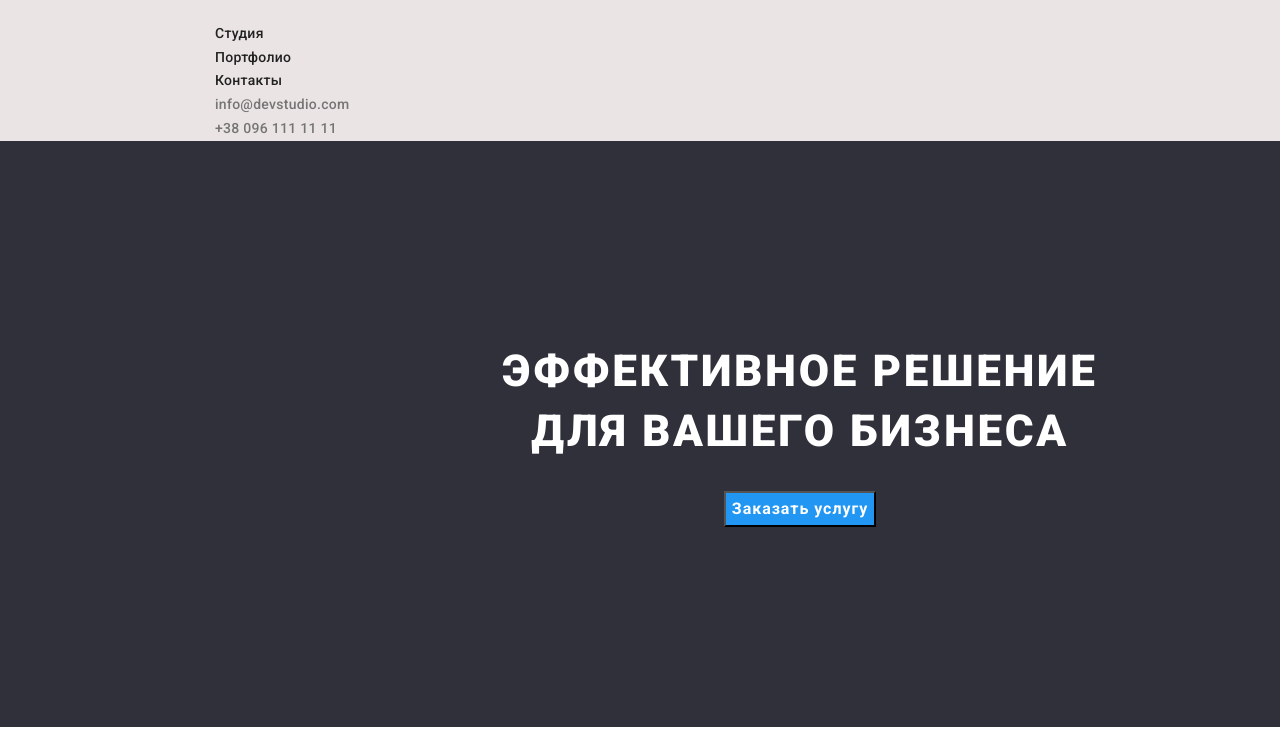
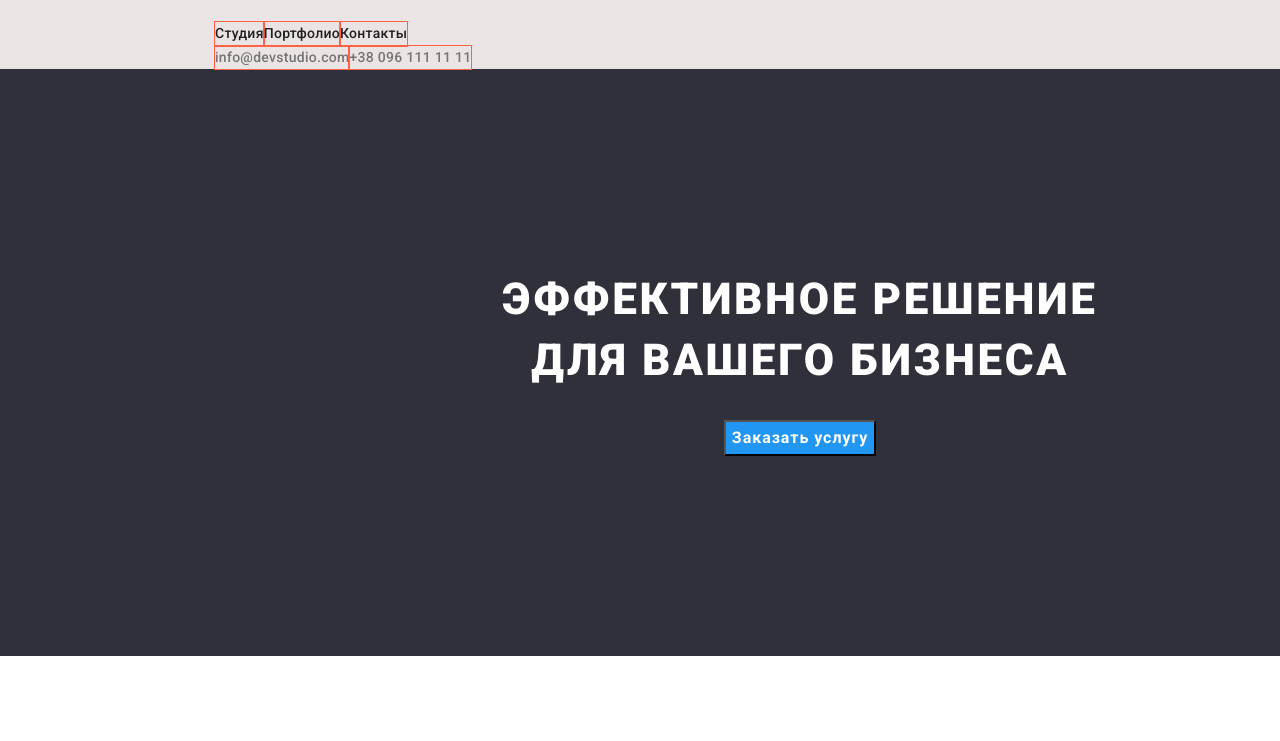
Before and after one commit to ammolder/goit-markup-hw-03, a plain HTML site: page index.html in a window 1280 px wide. Shown: the part 59-800 px from the top of the page. Drawn offline with nearby package versions, Linux system fonts and the light colour scheme.

Commit message:
Добавляет флекс

```diff
--- a/css/style.css
+++ b/css/style.css
@@ -80,16 +80,22 @@ p {
   margin-top: 24px;
   margin-bottom: 25px;
 }
+.link-list,
+.contact {
+  display: flex;
+  margin: 0px;
+  padding: 0px;
+}
+.link-list li,
+.contact li {
+  outline: 1px solid tomato;
+}
 .site-nav .link {
   color: var(--title-text-color);
 }
 .site-nav .link:hover,
 .site-nav .link:focus {
   color: var(--accent-color);
-}
-.link-list {
-  margin: 0px;
-  padding: 0px;
 }
 
 /* Contact */
--- a/index.html
+++ b/index.html
@@ -14,7 +14,7 @@
     <body class="page">
         <!-- Шапка -->
         <header class="header">
-            <div class="container">
+            <div class="container header">
                 <nav class="site-nav">
                     <a class="logo" href="">
                         <span class="logo-accent">Web</span>
@@ -22,17 +22,15 @@
                     </a>
 
                     <ul class="link-list">
-                        <li><a href="./index.html" class="link">Студия</a></li>
-                        <li><a href="./portfolio.html" class="link">Портфолио</a></li>
-                        <li><a href="./index.html" class="link">Контакты</a></li>
+                        <li><a class="link" href="./index.html">Студия</a></li>
+                        <li><a class="link" href="./portfolio.html">Портфолио</a></li>
+                        <li><a class="link" href="./index.html">Контакты</a></li>
                     </ul>
                 </nav>
-                <div class="contact">
-                    <ul class="link-list">
-                        <li><a class="contact-link" href="mailto:info@devstudio.com">info@devstudio.com</a></li>
-                        <li><a class="contact-link" href="tel:+380961111111">+38 096 111 11 11</a></li>
-                    </ul>
-                </div>
+                <ul class="contact">
+                    <li><a class="contact-link" href="mailto:info@devstudio.com">info@devstudio.com</a></li>
+                    <li><a class="contact-link" href="tel:+380961111111">+38 096 111 11 11</a></li>
+                </ul>
             </div>
         </header>
 
```
